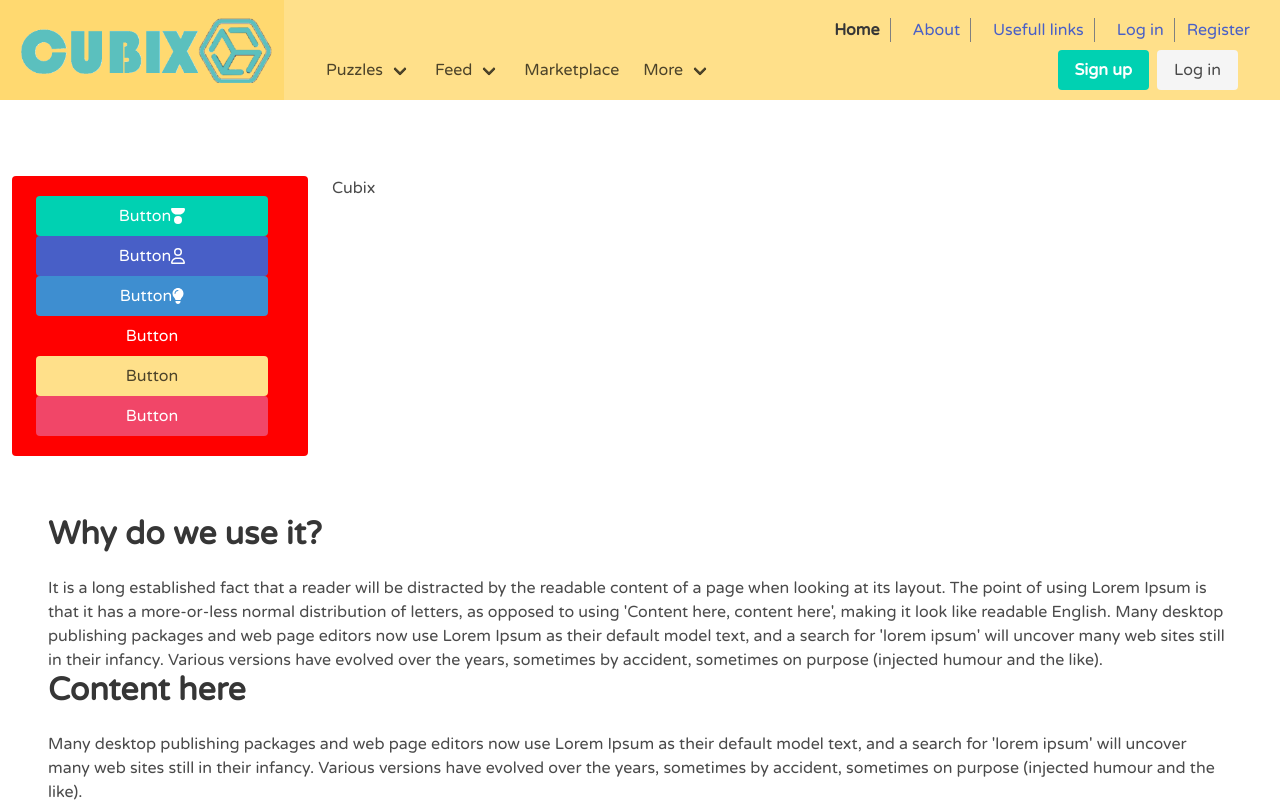
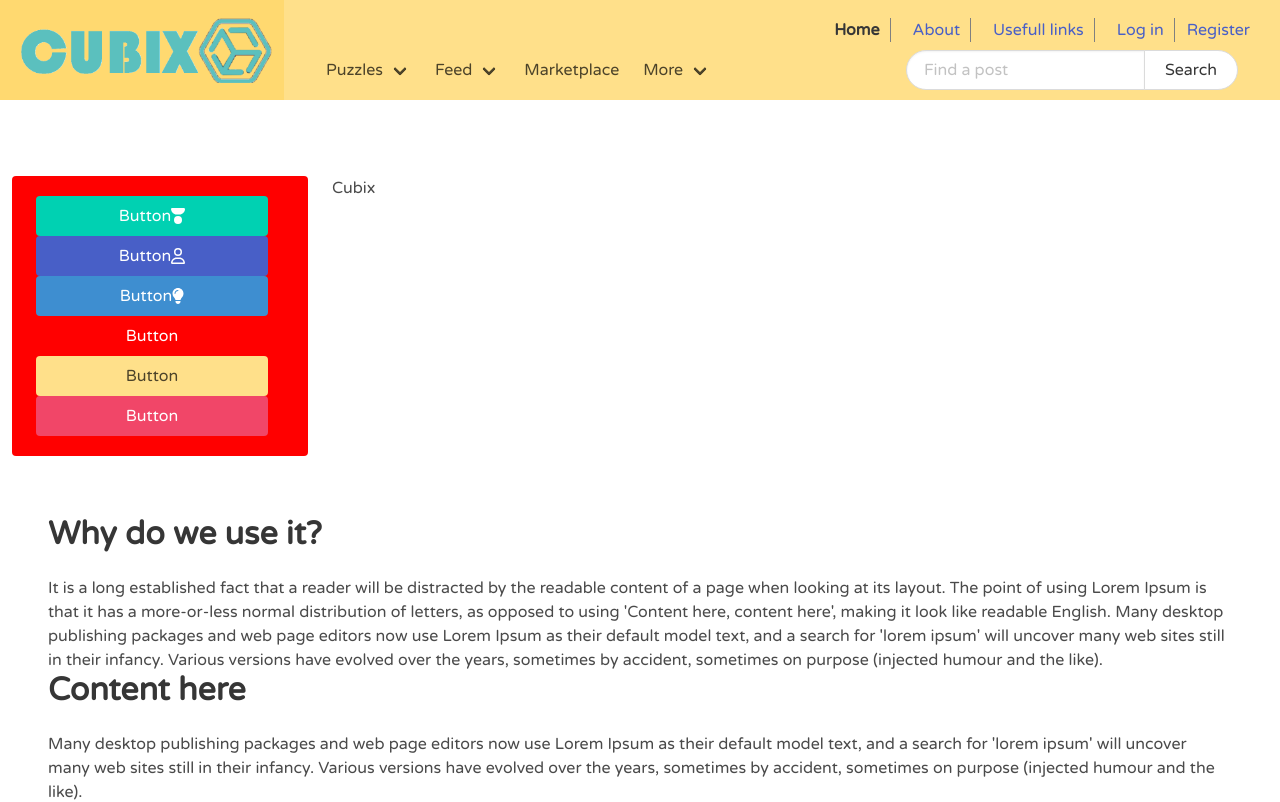
Before and after one commit to a-spasov/cubix, a Vue app: page / in a window 1280 px wide. Shown: the top 802 px of the page. Built offline with nearby package versions, Linux system fonts and the light colour scheme.

Commit message:
header: fix design

```diff
--- a/src/components/layout/SiteHeader.vue
+++ b/src/components/layout/SiteHeader.vue
@@ -1,6 +1,6 @@
 <template>
   <header>
-    <nav class="navbar is-warning" role="navigation" aria-label="main navigation" style="width: 100%;" >
+    <nav class="navbar is-warning" role="navigation" aria-label="main navigation" style="width: 100%;">
       <div class="navbar-brand">
         <a class="navbar-item" href="https://bulma.io">
           <img src="../../assets/images/logo2.png" style="max-height: 100%" width="260">
@@ -162,13 +162,15 @@
           </div>
           <div class="navbar-end">
             <div class="navbar-item">
-            <div class="buttons">
-              <a class="button is-primary">
-                <strong>Sign up</strong>
-              </a>
-              <a class="button is-light">
-                Log in
-              </a>
+              <div class="field has-addons">
+                <p class="control">
+                  <input class="input is-rounded" type="text" placeholder="Find a post">
+                </p>
+                <p class="control">
+                  <button class="button is-rounded">
+                    Search
+                  </button>
+                </p>
               </div>
             </div>
           </div>
```
Lines whose indentation alone changed are shown as unchanged.
